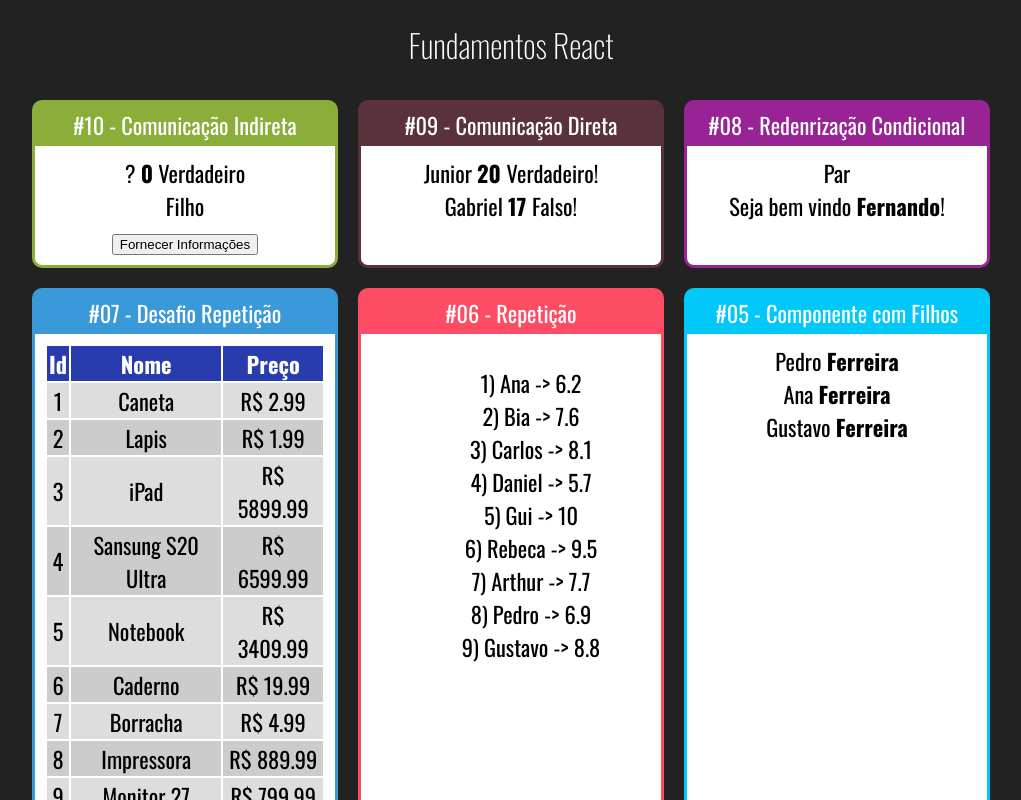
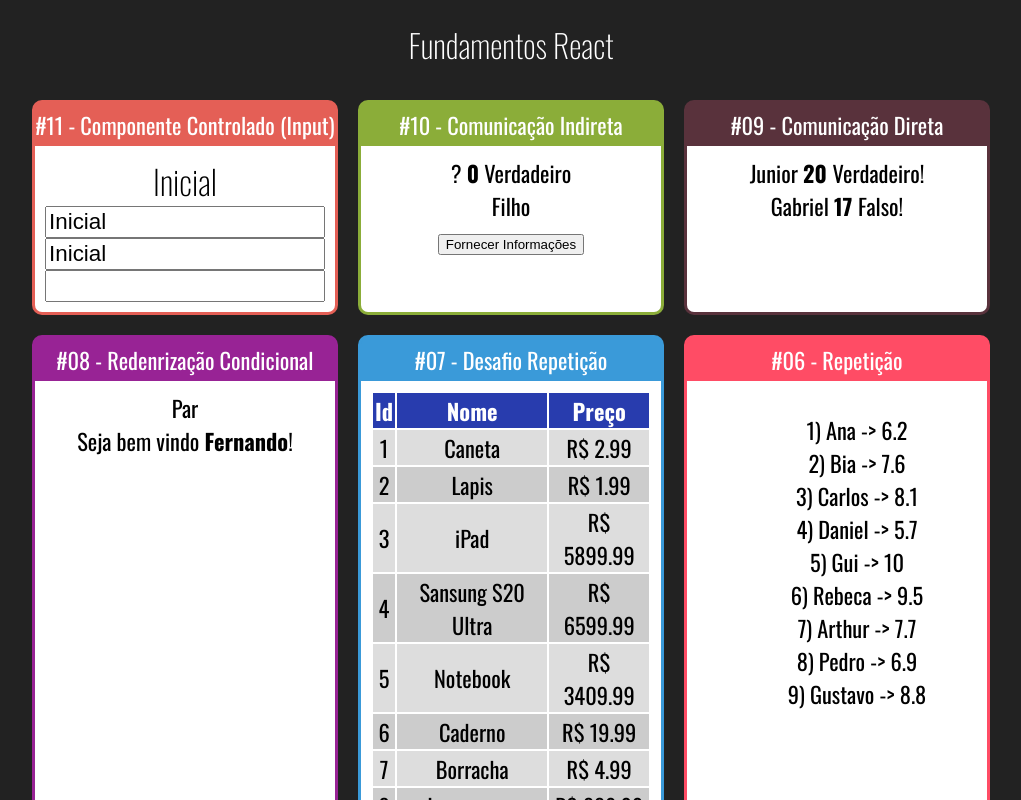
Before and after one commit to klynmax/CursoInicianteReact, a React (Create React App) app: page / in a window 1280 px wide. Shown: the top 800 px of the page, without its empty margins (129-1150 px from the left). Built offline with nearby package versions, Linux system fonts and the light colour scheme.

Commit message:
Aula 33 - Componente controlado

```diff
--- a/src/App.jsx
+++ b/src/App.jsx
@@ -14,7 +14,8 @@
 import ParOuImpar from './components/condicional/ParOuImpar';
 import UsuarioInfo from './components/condicional/UsuarioInfo';
 import DiretaPai from './components/comunicacao/DiretaPai';
-import IndiretaPai from './components/comunicacao/IndiretaPai.jsx'
+import IndiretaPai from './components/comunicacao/IndiretaPai'
+import Input from './components/formulario/Input'
 
 export default () => (
 
@@ -22,6 +23,10 @@
         <h1>Fundamentos React</h1>
 
         <div className="Cards">
+            <Card titulo="#11 - Componente Controlado (Input)" color="#E45F56">
+                <Input></Input>
+            </Card>
+
             <Card titulo="#10 - Comunicação Indireta" color="#8BAD39">
                 <IndiretaPai></IndiretaPai>
             </Card>
--- /dev/null
+++ b/src/components/formulario/Input.css
@@ -0,0 +1,3 @@
+.Input input{
+    font-size: 1.4rem;
+}
--- /dev/null
+++ b/src/components/formulario/Input.jsx
@@ -0,0 +1,27 @@
+import React, {useState} from 'react';
+import './Input.css'
+
+export default props => {
+
+    const [valor, setValor] = useState('Inicial')
+
+    function quandoMudar(e){
+        setValor(e.target.value)
+        //console.log(e.target.value)
+    }
+
+    return(
+        <div className="Input">
+            <h2>{valor}</h2>
+            <div style={{
+                display: 'flex',
+                flexDirection: 'column'
+            }}>
+                <input value={valor} onChange={quandoMudar} />
+                <input value={valor} readOnly />
+                <input value={undefined} />
+            </div>
+        </div>
+    )
+
+}
```
Also changed, not shown: 1 other file (tests, documents, lock files or other folders).
